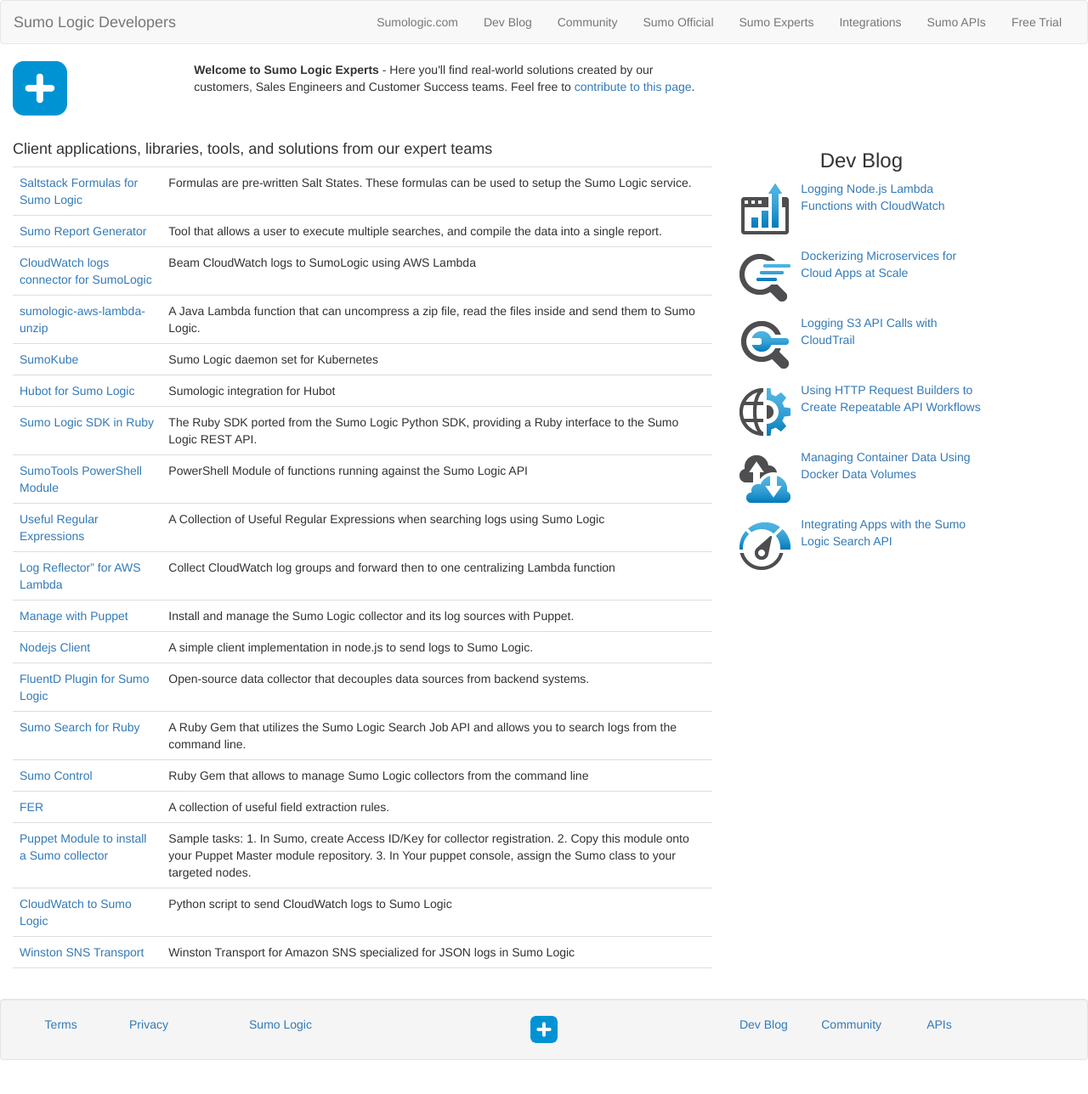
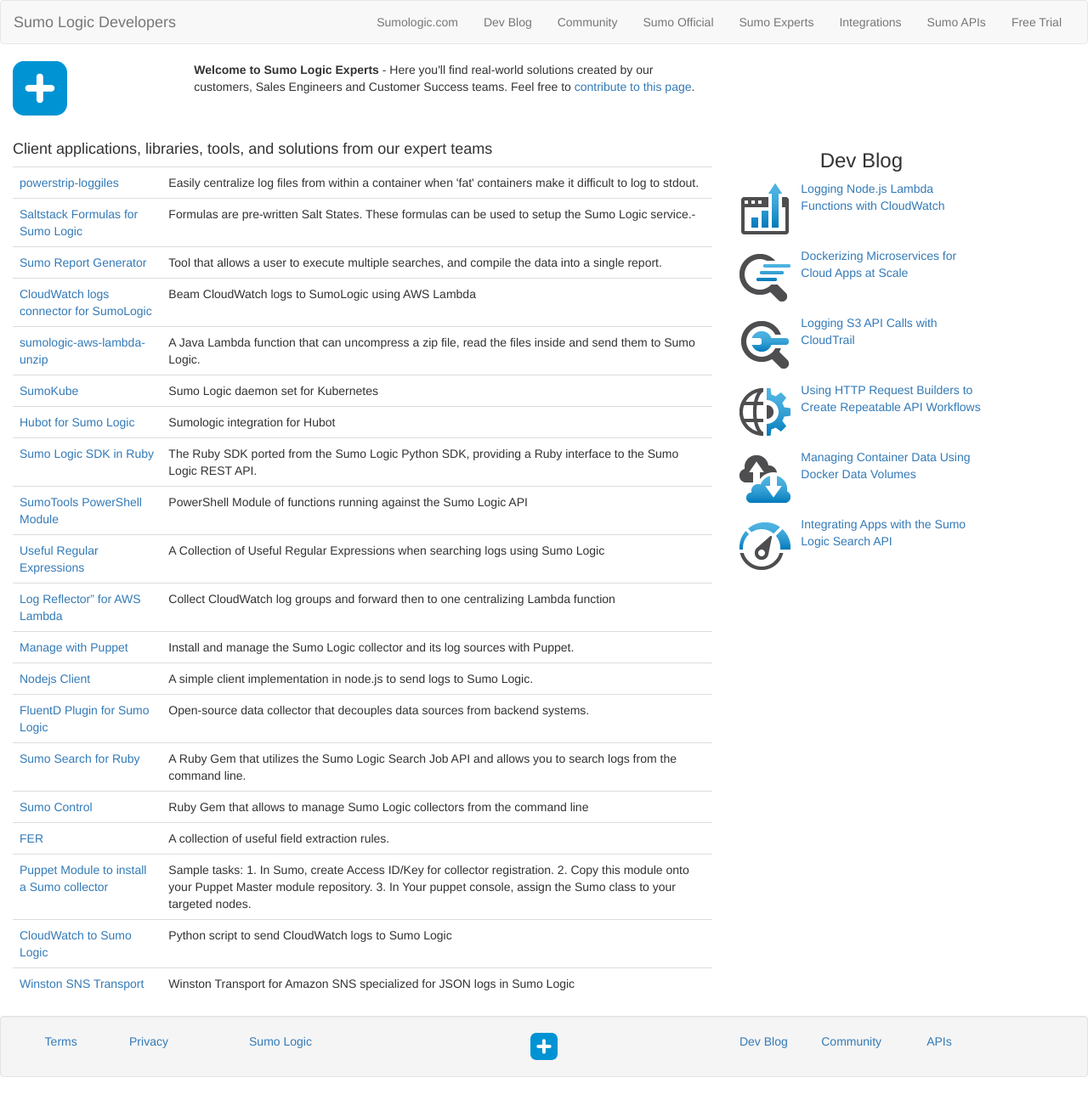
Before and after one commit to SumoLogic/sumologic.github.io, a Jekyll site: the page built from sumo-experts.html, in a window 1280 px wide. Shown: the whole page at 85% size. Built offline with Jekyll 4.4.1, drawn with Linux system fonts in a browser that asks for light colours.

Commit message:
add Christian's powerstrip-logfiles

```diff
--- a/_data/experts.yml
+++ b/_data/experts.yml
@@ -1,5 +1,8 @@
+ - title: "powerstrip-loggiles"
+   repo_description: "Easily centralize log files from within a container when 'fat' containers make it difficult to log to stdout."
+   url: ""
  - title: "Saltstack Formulas for Sumo Logic"
-   repo_description: "Formulas are pre-written Salt States. These formulas can be used to setup the Sumo Logic service."
+   repo_description: "Formulas are pre-written Salt States. These formulas can be used to setup the Sumo Logic service.-"
    url: "https://github.com/saltstack-formulas/sumo-logic-formula"
 
  - title: "Sumo Report Generator"
@@ -71,7 +74,3 @@
  - title: "Winston SNS Transport"
    repo_description: "Winston Transport for Amazon SNS specialized for JSON logs in Sumo Logic"
    url: "https://github.com/Battlefy/winston-sns-sumo-logic"
-
- - title: ""
-   repo_description: ""
-   url: ""
```
